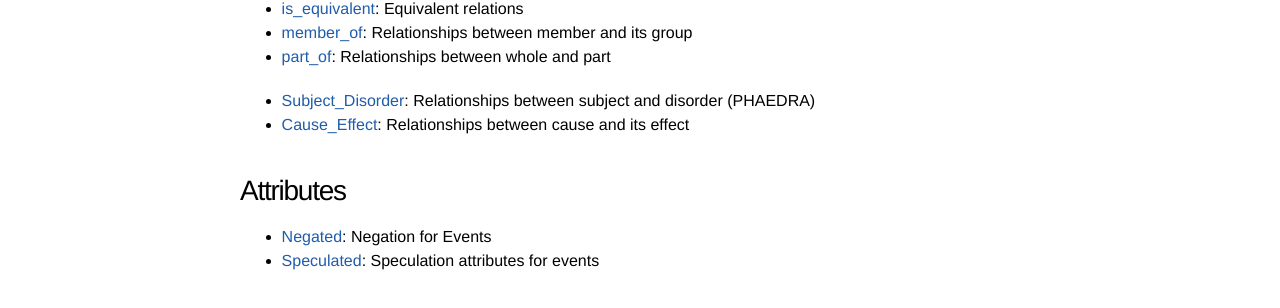
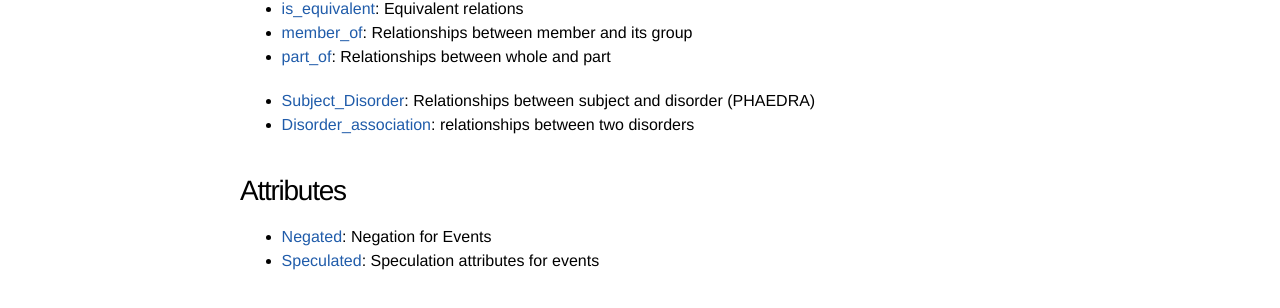
Before and after one commit to ezcatdb/clinicalcorpus-guidelines, a Jekyll site: the page built from index.md, in a window 1280 px wide. Shown: the part 1149-1457 px from the top of the page. Built offline with Jekyll 4.4.1, drawn with Linux system fonts in a browser that asks for light colours.

Commit message:
New relation, Disorder_association, included in index.md

```diff
--- a/index.md
+++ b/index.md
@@ -155,9 +155,10 @@ title: Annotation Guidelines for Clinical Corpus of lung diseases
 -->
 
 - [Subject_Disorder](): {% assign i = site.relation | where_exp:"i", "i.title == 'Subject_Disorder'" | first %}{{ i.shortdef }}
-- [Cause_Effect](): {% assign i = site.relation | where_exp:"i", "i.title == 'Cause_Effect'" | first %}{{ i.shortdef }}
+- [Disorder_association](): {% assign i = site.relation | where_exp:"i", "i.title == 'Disorder_association'" | first %}{{ i.shortdef }}
 
 <!--
+- [Cause_Effect](): {% assign i = site.relation | where_exp:"i", "i.title == 'Cause_Effect'" | first %}{{ i.shortdef }}
 {% assign sorted = site.relation | sort: 'order' %}
 {% for i in sorted %}
 - [{{ i.title }}]({{ i.url | remove_first:'/' }}){% if i.shortdef %}: {{ i.shortdef }}{% endif %}
```
